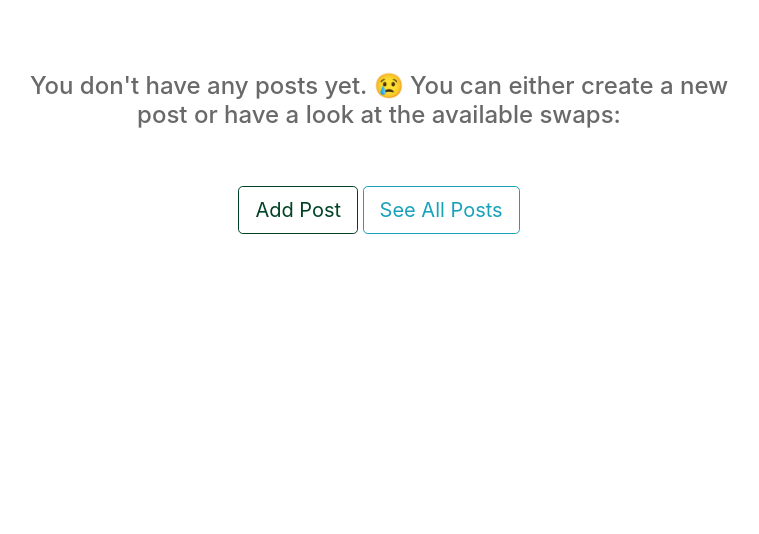
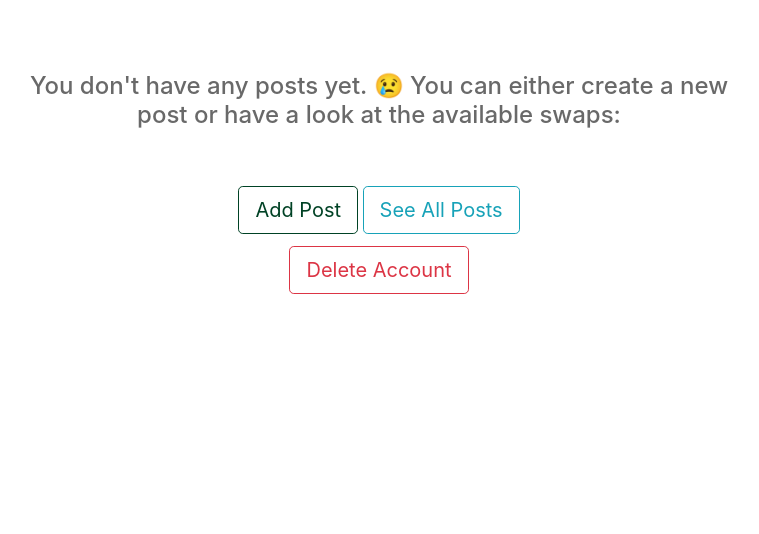
Before and after one commit to debrawolford/plant-swap, a Flask app: page /account in a window 1280 px wide. Shown: the part 76-610 px from the top of the page, without its empty margins (261-1020 px from the left). Run offline with Flask 2, Linux system fonts and the light colour scheme; the visitor is signed in with stand-in values (Sample User, id 1); data that the repository does not hold is empty; some libraries are stand-ins or nearby versions.

Commit message:
Added delete account option to accounts page

```diff
--- a/templates/account.html
+++ b/templates/account.html
@@ -14,6 +14,10 @@
         <div class="text-center mt-5 mx-auto col-md-8">
             <a href=" {{url_for('add_post')}}" class="btn btn-outline-success btn-lg mb-2">Add Post</a>
             <a href="{{url_for('get_posts')}}" class="btn btn-outline-info text-right btn-lg mb-2">See All Posts</a>
+        </div>
+        <div class="row text-center mt-1 mx-auto col-md-8">
+            <button type="button" class="btn btn-outline-danger mx-auto btn-lg" data-toggle="modal"
+                data-target="#deleteConfirmation">Delete Account</button>
         </div>
     </div>
     {% else %}
```
